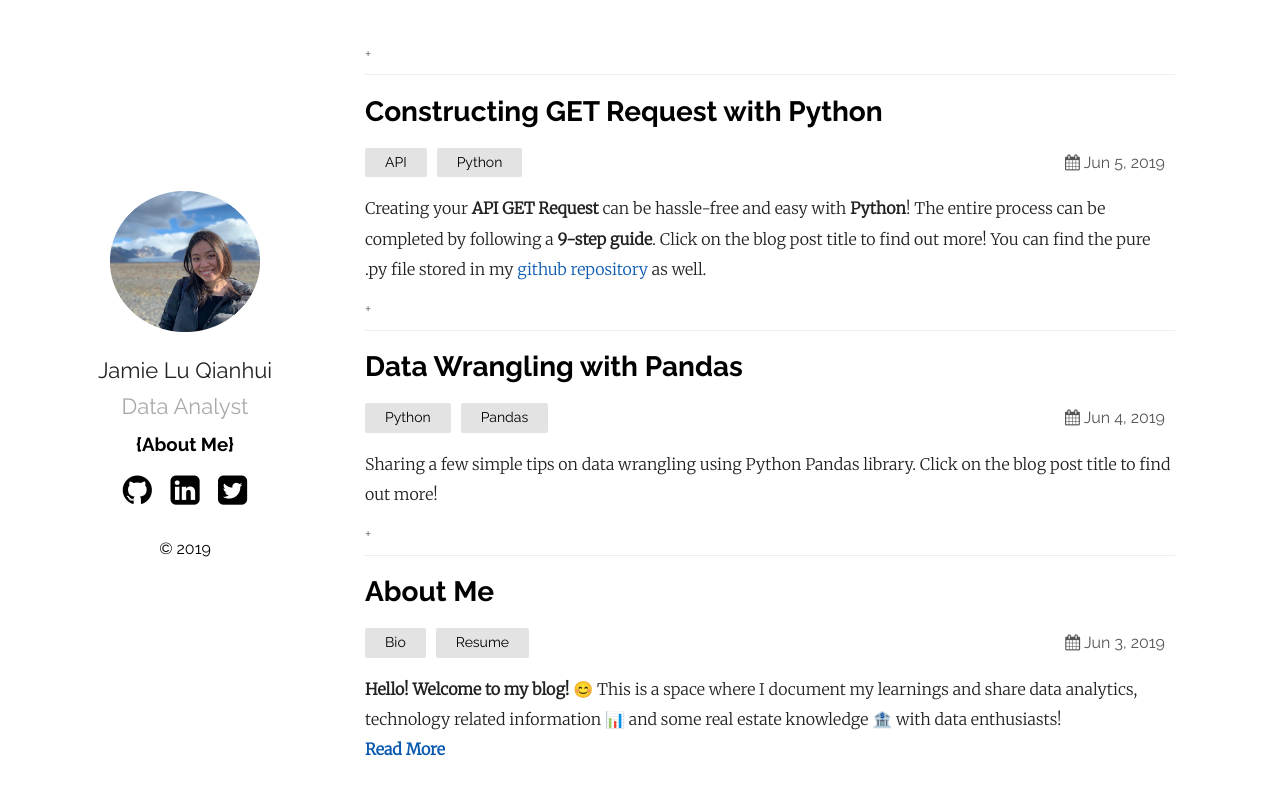
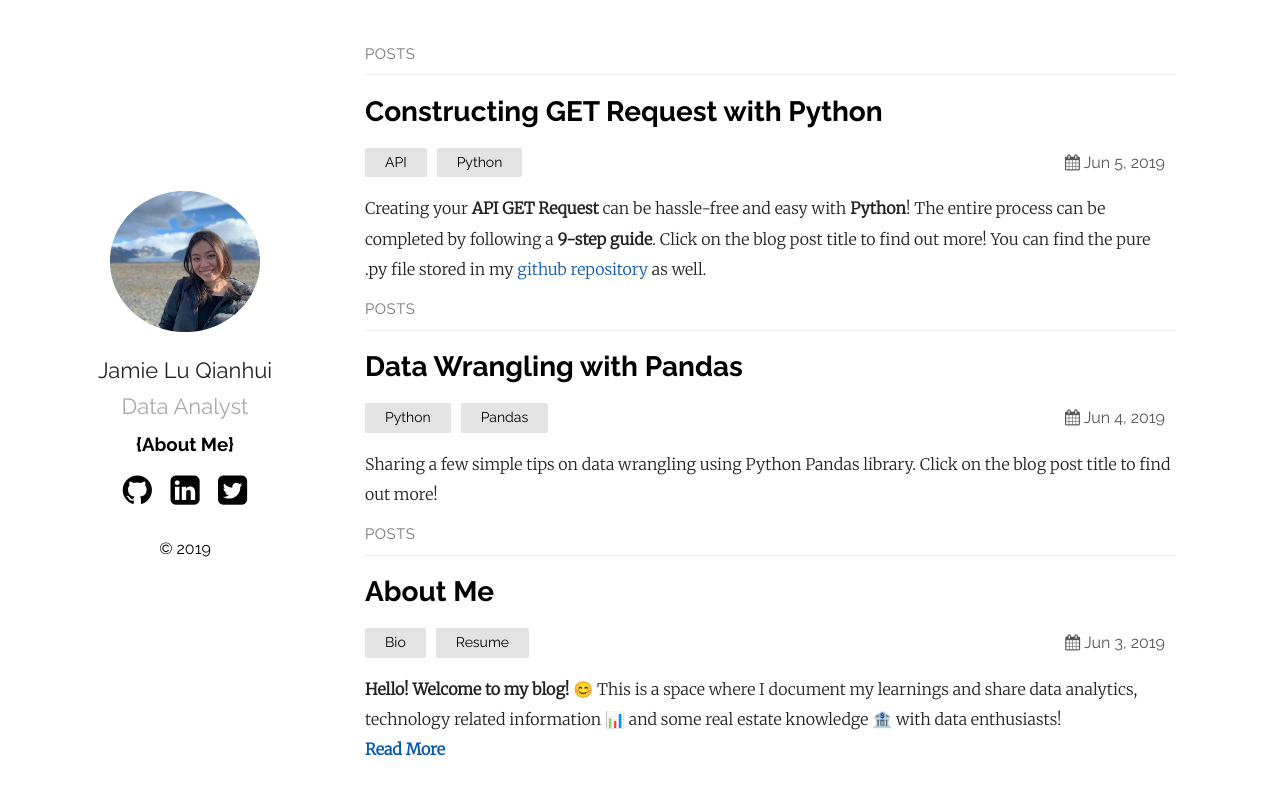
Before and after one commit to jamieqianhui/jamieqianhui.github.io, a Jekyll site: the page built from index.md, in a window 1280 px wide. Shown: the top 795 px of the page. Built offline with Jekyll 4.4.1, drawn with Linux system fonts in a browser that asks for light colours.

Commit message:
Update home.html

```diff
--- a/_layouts/home.html
+++ b/_layouts/home.html
@@ -12,7 +12,7 @@ layout: default
 <ul class="posts">
 	{%- for post in site.posts -%}
 	<li>
-		<h1 id="posts-label">+</h1>
+		<h1 id="posts-label">Posts</h1>
 	</li>
 	<li>
 		{%- assign date_format = site.minima.date_format | default: "%b %-d, %Y" -%}
```
